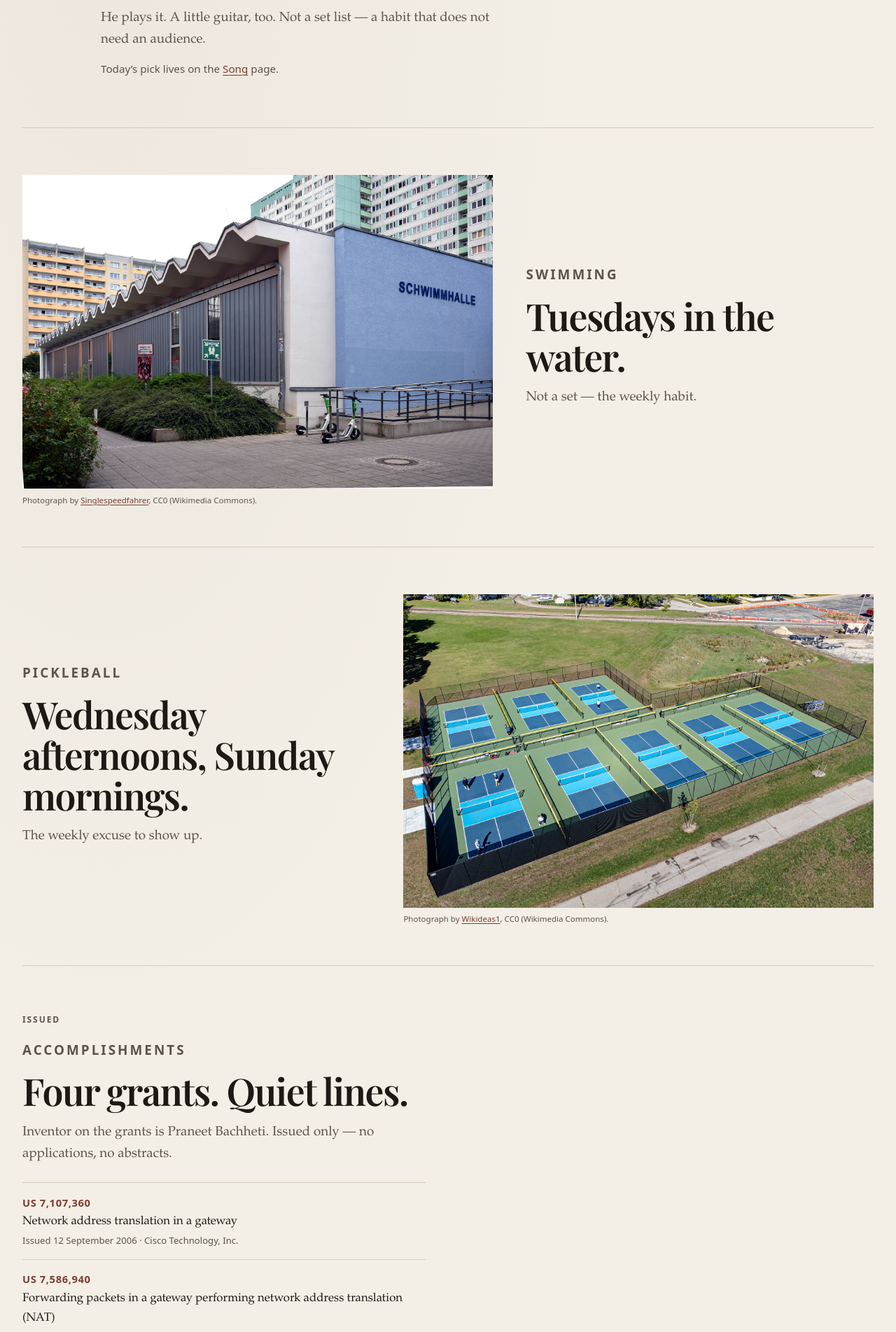
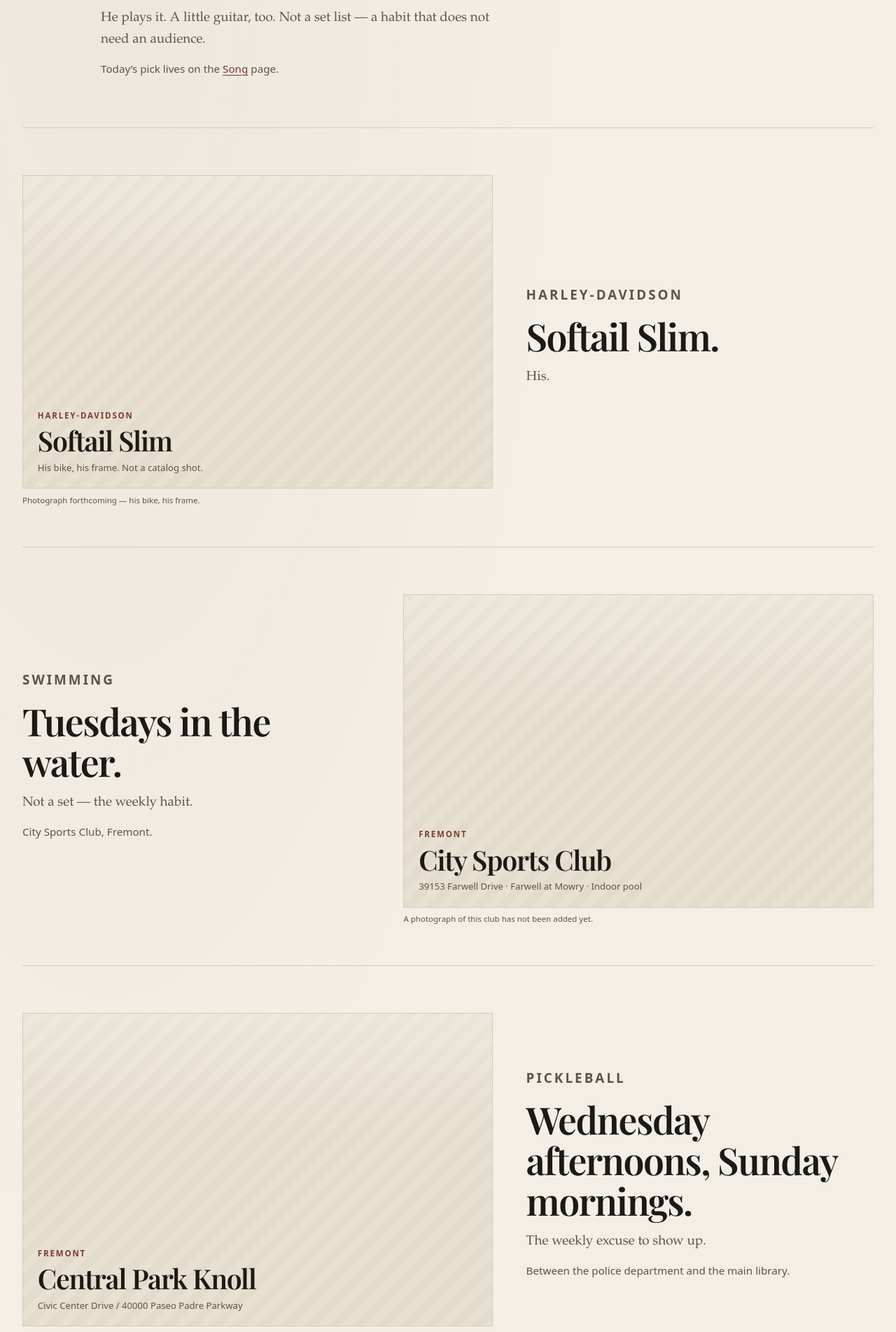
Before and after one commit to praneetb/praneetb.github.io, a Jekyll site: the page built from index.html, in a window 1280 px wide. Shown: the part 1132-3035 px from the top of the page at 70% size. Built offline with Jekyll 4.4.1, drawn with Linux system fonts in a browser that asks for light colours; some web fonts are replaced; some of the changed text lies outside the part shown.

Commit message:
Reserve Fremont hobby wells and a Harley slot.
Remove the Berlin swimming-hall and La Crosse court stock photos.
Swimming and pickleball now name the Fremont places without a stand-in
picture. Add a Softail Slim spread with an empty figure until his own
photograph is on disk.

Co-authored-by: Praneet Bachheti <praneetb@users.noreply.github.com>

```diff
--- a/assets/css/magazine.css
+++ b/assets/css/magazine.css
@@ -258,13 +258,58 @@ body.theme-home .page-home .cover-title {
   margin: 0;
 }
 
-.spread-figure img {
+.spread-figure img,
+.spread-reserve {
   display: block;
   width: 100%;
+  aspect-ratio: 3 / 2;
+  background: #ddd4c4;
+}
+
+.spread-figure img {
   height: auto;
-  aspect-ratio: 3 / 2;
   object-fit: cover;
-  background: #ddd4c4;
+}
+
+.spread-reserve {
+  display: grid;
+  align-content: end;
+  gap: 0.35rem;
+  min-height: 16rem;
+  padding: 1.35rem 1.3rem 1.25rem;
+  border: 1px solid var(--rule);
+  background:
+    linear-gradient(180deg, rgba(255, 255, 255, 0.28), transparent 42%),
+    repeating-linear-gradient(135deg, rgba(92, 83, 73, 0.04) 0 12px, transparent 12px 24px),
+    #e8e0d0;
+  color: var(--ink);
+}
+
+.spread-reserve-kicker {
+  margin: 0;
+  color: var(--accent);
+  font-family: ui-sans-serif, system-ui, sans-serif;
+  font-size: 0.72rem;
+  font-weight: 600;
+  letter-spacing: 0.16em;
+  text-transform: uppercase;
+}
+
+.spread-reserve-name {
+  margin: 0;
+  font-family: "Playfair Display", "Iowan Old Style", Palatino, serif;
+  font-size: clamp(1.7rem, 3.4vw, 2.45rem);
+  font-weight: 600;
+  line-height: 1.08;
+  letter-spacing: -0.03em;
+}
+
+.spread-reserve-meta {
+  margin: 0.15rem 0 0;
+  color: var(--ink-soft);
+  font-family: ui-sans-serif, system-ui, sans-serif;
+  font-size: 0.82rem;
+  line-height: 1.4;
 }
 
 .spread-figure figcaption {
--- a/index.html
+++ b/index.html
@@ -38,39 +38,56 @@ extra_css:
     </div>
   </section>
 
-  <section class="spread spread-hobby" aria-labelledby="swimming-heading">
+  <section class="spread spread-hobby" aria-labelledby="harley-heading">
     <figure class="spread-figure">
-      <img
-        src="{{ '/assets/images/schwimmhalle-thomas-mann-strasse.jpg' | relative_url }}"
-        alt="Indoor swimming hall on Thomas-Mann-Straße, Berlin-Prenzlauer Berg. Photograph by Singlespeedfahrer, public domain."
-        width="1920"
-        height="1280">
-      <figcaption>
-        Photograph by <a href="https://commons.wikimedia.org/wiki/File:Schwimmhalle_Thomas-Mann-Stra%C3%9Fe_Berlin-Prenzlauer_Berg_02.jpg">Singlespeedfahrer</a>, CC0 (Wikimedia Commons).
-      </figcaption>
+      <div class="spread-reserve" role="img" aria-label="Photograph forthcoming. Softail Slim. His.">
+        <p class="spread-reserve-kicker">Harley-Davidson</p>
+        <p class="spread-reserve-name">Softail Slim</p>
+        <p class="spread-reserve-meta">His bike, his frame. Not a catalog shot.</p>
+      </div>
+      <figcaption>Photograph forthcoming — his bike, his frame.</figcaption>
+    </figure>
+    <div class="spread-copy">
+      <p class="spread-kicker">Harley-Davidson</p>
+      <h2 id="harley-heading">Softail Slim.</h2>
+      <p>His.</p>
+    </div>
+  </section>
+
+  <section class="spread spread-hobby spread-hobby-flip" aria-labelledby="swimming-heading">
+    <figure class="spread-figure">
+      <div class="spread-reserve" role="img" aria-label="City Sports Club, Farwell at Mowry, Fremont. Photograph of this indoor pool has not been added yet.">
+        <p class="spread-reserve-kicker">Fremont</p>
+        <p class="spread-reserve-name">City Sports Club</p>
+        <p class="spread-reserve-meta">39153 Farwell Drive · Farwell at Mowry · Indoor pool</p>
+      </div>
+      <figcaption>A photograph of this club has not been added yet.</figcaption>
     </figure>
     <div class="spread-copy">
       <p class="spread-kicker">Swimming</p>
       <h2 id="swimming-heading">Tuesdays in the water.</h2>
       <p>Not a set — the weekly habit.</p>
+      <p class="spread-aside">City Sports Club, Fremont.</p>
     </div>
   </section>
 
-  <section class="spread spread-hobby spread-hobby-flip" aria-labelledby="pickleball-heading">
+  <section class="spread spread-hobby" aria-labelledby="pickleball-heading">
     <figure class="spread-figure">
-      <img
-        src="{{ '/assets/images/pickleball-court-la-crosse.jpg' | relative_url }}"
-        alt="Outdoor pickleball courts in La Crosse, Wisconsin. Photograph by Wikideas1, public domain."
-        width="1920"
-        height="1440">
+      <div class="spread-reserve" role="img" aria-label="Central Park Knoll Pickleball Courts, Fremont. Photograph of these courts has not been added yet.">
+        <p class="spread-reserve-kicker">Fremont</p>
+        <p class="spread-reserve-name">Central Park Knoll</p>
+        <p class="spread-reserve-meta">Civic Center Drive / 40000 Paseo Padre Parkway</p>
+      </div>
       <figcaption>
-        Photograph by <a href="https://commons.wikimedia.org/wiki/File:Pickleball_court_in_La_Crosse,_Wisconsin_02.jpg">Wikideas1</a>, CC0 (Wikimedia Commons).
+        A photograph of these courts has not been added yet.
+        <a href="https://www.yelp.com/biz/central-park-knoll-pickleball-courts-fremont">Central Park Knoll Pickleball Courts</a>, Fremont.
       </figcaption>
     </figure>
     <div class="spread-copy">
       <p class="spread-kicker">Pickleball</p>
       <h2 id="pickleball-heading">Wednesday afternoons, Sunday mornings.</h2>
       <p>The weekly excuse to show up.</p>
+      <p class="spread-aside">Between the police department and the main library.</p>
     </div>
   </section>
 
```
Also changed, not shown: assets/images/pickleball-court-la-crosse.jpg (deleted), assets/images/schwimmhalle-thomas-mann-strasse.jpg (deleted).
